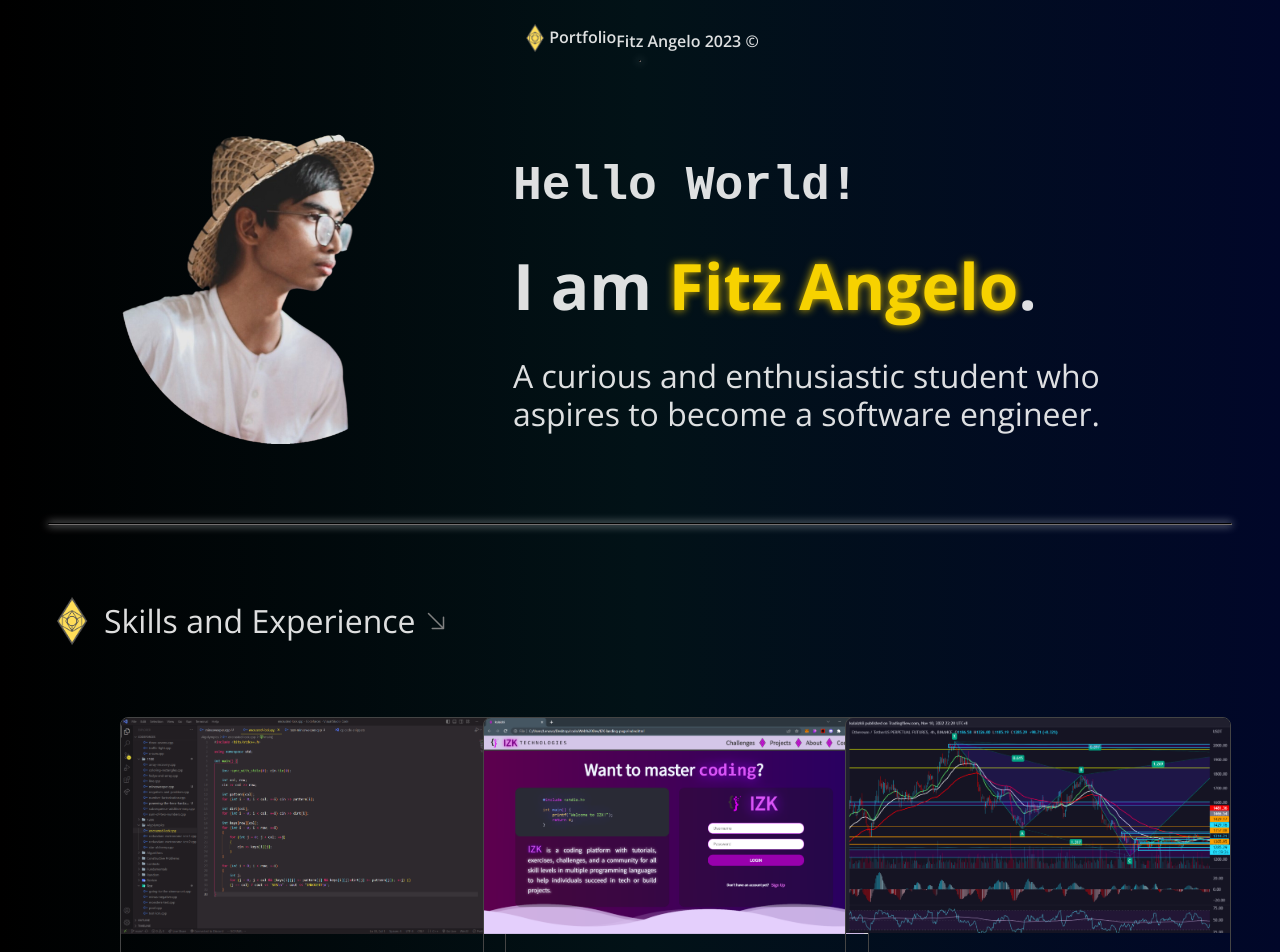
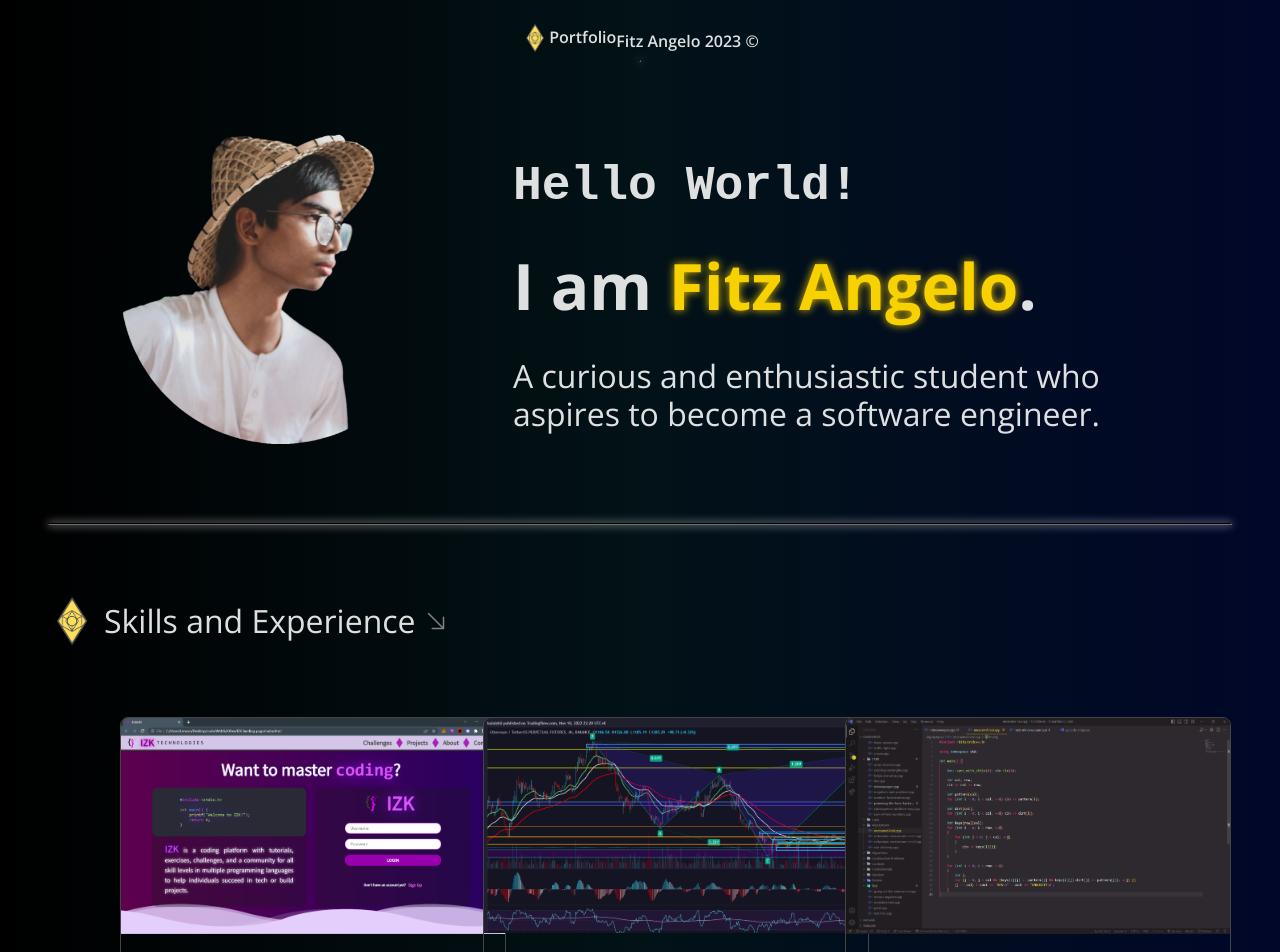
Before and after one commit to kulaizki/Portfolio, a React (Vite) app: page / in a window 1280 px wide. Shown: the top 952 px of the page. Built offline with nearby package versions, Linux system fonts and the light colour scheme.

Commit message:
refactor: adjust skills order

```diff
--- a/src/components/skills/Skills.jsx
+++ b/src/components/skills/Skills.jsx
@@ -24,12 +24,6 @@ function Skills() {
       </div>
       <div className="Skills__cards">
         <InfoCard
-          img="./src/assets/encrusted-lock.png"
-          title="Competitive Programming"
-          description="I have a passion for problem-solving, which led me to pursue competitive programming as a hobby. I'm proud to share that I recently achieved a significant milestone by qualifying for the UP-ACM Algolympics 2023 Finals."
-          link="https://github.com/kulaizki/Codeforces"
-        />
-        <InfoCard
           img="./src/assets/izk-landing-page.png"
           title="Web Development"
           description="I have extensive experience in front-end web development, specializing in creating engaging user interfaces. With a keen eye for design, I take pleasure in crafting visually appealing experiences for users."
@@ -40,6 +34,12 @@ function Skills() {
           title="Trading / Investments"
           description="As an enthusiastic and determined learner, I dedicate myself to studying and actively practicing trading and investments, nurturing my profound interest in the dynamic and ever-evolving finance industry."
           link="https://www.tradingview.com/u/kulaizkii/"
+        />
+        <InfoCard
+          img="./src/assets/encrusted-lock.png"
+          title="Competitive Programming"
+          description="I have a passion for problem-solving, which led me to pursue competitive programming as a hobby. I'm proud to share that I recently achieved a significant milestone by qualifying for the UP-ACM Algolympics 2023 Finals."
+          link="https://github.com/kulaizki/Codeforces"
         />
         <InfoCard
           img="./src/assets/c-programming.png"
```
Also changed, not shown: 1 other file (tests, documents, lock files or other folders).
